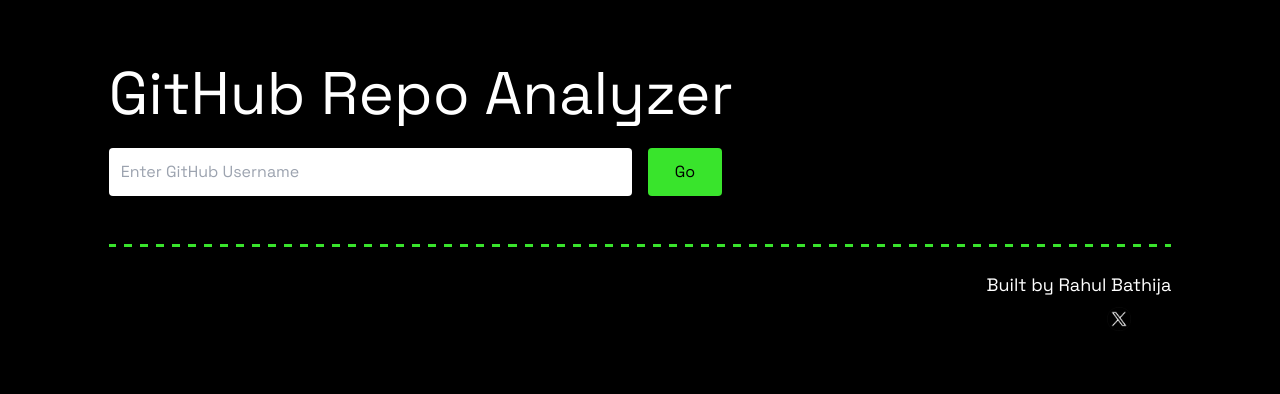
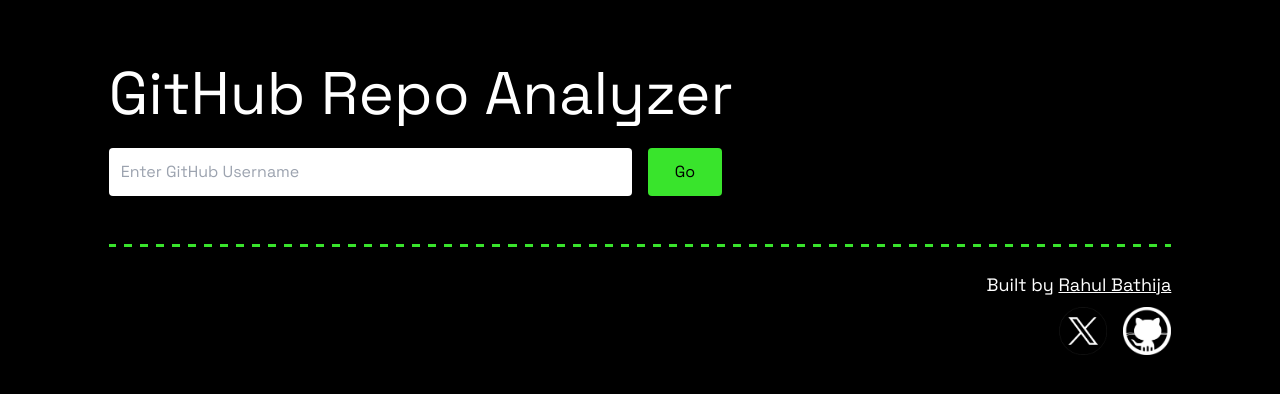
Before and after one commit to rahulbathijaa/Github-Repo-Analyzer, a Next.js app in the folder frontend/: page / in a window 1280 px wide. Shown: the top 394 px of the page. Built offline with nearby package versions, Linux system fonts and the light colour scheme; no server answers.

Commit message:
revised footer

```diff
--- a/frontend/app/page.tsx
+++ b/frontend/app/page.tsx
@@ -205,13 +205,13 @@ export default function Home() {
           >
             <div className="flex justify-end items-center">
               <div className="text-right">
-                <p className="text-lg mb-2">Built by <a href="https://www.rahulbathija.me/" target="_blank" rel="noopener noreferrer">Rahul Bathija</a></p>
+                <p className="text-lg mb-2">Built by <a href="https://www.rahulbathija.me/" target="_blank" rel="noopener noreferrer" className="underline">Rahul Bathija</a></p>
                 <div className="flex justify-end space-x-4">
                   <a href="https://x.com/rahulbathijaa" target="_blank" rel="noopener noreferrer">
-                    <Image src="/twitterlogo.png" alt="Twitter" width={24} height={24} />
+                    <Image src="/twitterlogo.png" alt="Twitter" width={48} height={48} />
                   </a>
                   <a href="https://github.com/rahulbathijaa" target="_blank" rel="noopener noreferrer">
-                    <Image src="/githublogo.png" alt="GitHub" width={24} height={24} />
+                    <Image src="/githublogo.png" alt="GitHub" width={48} height={48} />
                   </a>
                 </div>
               </div>
```
Also changed, not shown: frontend/public/githublogo.png.
